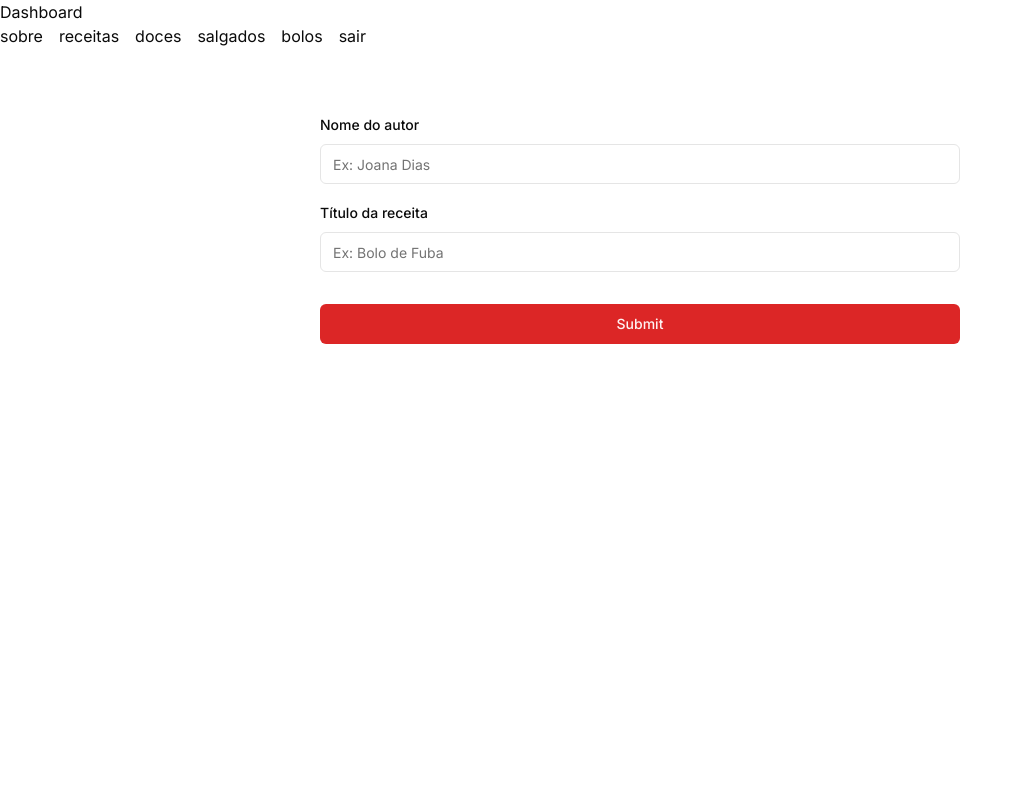
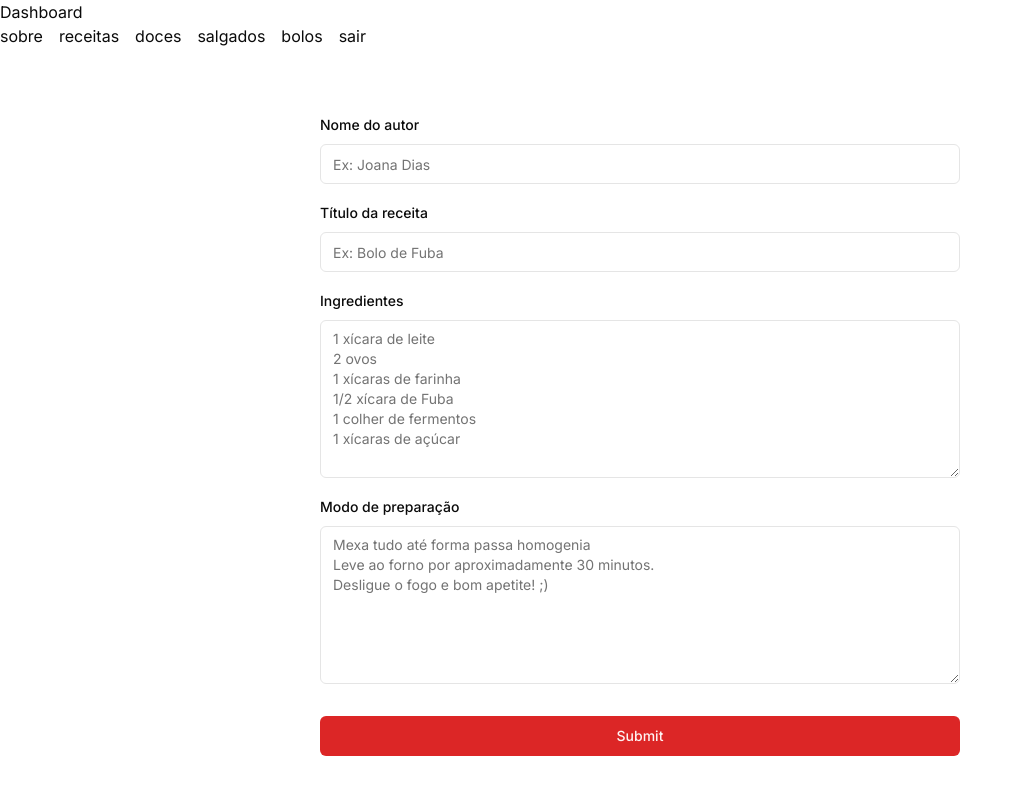
Before and after one commit to andrelucasmartins/duetted, a Next.js app: page /dashboard in a window 1280 px wide. Shown: the top 794 px of the page, without its empty margins (0-1022 px from the left). Built offline with nearby package versions, Linux system fonts and the light colour scheme.

Commit message:
feat: add new fields and fix cors for API

```diff
--- /dev/null
+++ b/src/app/api/recipe-form.ts
@@ -0,0 +1,22 @@
+import { NextApiRequest, NextApiResponse } from "next";
+
+export default function handler( req: NextApiRequest,
+  res: NextApiResponse) {
+  res.setHeader("Access-Control-Allow-Origin", "*");
+  res.setHeader("Access-Control-Allow-Methods", "POST, GET, OPTIONS");
+  res.setHeader("Access-Control-Allow-Headers", "Content-Type");
+
+  if (req.method === "OPTIONS") {
+    res.status(200).end();
+    return;
+  }
+
+  if (req.method === "POST") {
+    const { username, recipe_title, recipe_ingredients } = req.body;
+
+
+    res.status(200).json({ message: "Dados recebidos com sucesso!", data: { username, recipe_title, recipe_ingredients} });
+  } else {
+    res.status(405).json({ message: "Método não permitido" });
+  }
+}
--- a/src/app/dashboard/page.tsx
+++ b/src/app/dashboard/page.tsx
@@ -1,4 +1,4 @@
-import { AddReceiveForm } from "@/components/add-receive-form";
+import { AddRecipeForm } from "@/components/add-receive-form";
 import Link from "next/link";
 
 const MENU = [
@@ -51,7 +51,7 @@ export default function Dashboard({ ...props }: DashboardProps) {
         </ul>
       </nav>
 
-      <AddReceiveForm />
+      <AddRecipeForm />
     </section>
   );
 }
--- a/src/components/add-receive-form.tsx
+++ b/src/components/add-receive-form.tsx
@@ -14,22 +14,27 @@ import {
   FormMessage
 } from "@/components/ui/form";
 import { Input } from "@/components/ui/input";
+import { Textarea } from "./ui/textarea";
 
 const formSchema = z.object({
   username: z.string().min(8, {
     message: "O nome de usuário deve ter pelo menos 8 caracteres.",
   }),
-  receive_title: z.string().min(3, {
+  recipe_title: z.string().min(3, {
     message: "O título da receita deve ter pelo menos 3 caracteres.",
   }),
+  recipe_ingredients: z.string(),
+  preparation_method: z.string(),
 });
 
-export function AddReceiveForm() {
+export function AddRecipeForm() {
    const form = useForm<z.infer<typeof formSchema>>({
      resolver: zodResolver(formSchema),
      defaultValues: {
        username: "",
-       receive_title: "",
+       recipe_title: "",
+       recipe_ingredients: "",
+       preparation_method: "",
      },
    });
 
@@ -41,6 +46,8 @@ export function AddReceiveForm() {
           {
             method: "POST",
             headers: {
+              "Api-key": "6651a895-151c-4613-9de2-be37434ac8b7",
+              "Accept": "application/json",
               "Content-Type": "application/json",
             },
             body: JSON.stringify(values),
@@ -55,8 +62,6 @@ export function AddReceiveForm() {
       } catch (error) {
         console.error("Erro ao enviar os dados:", error);
       }
-
-       console.log(values);
      }
 
   return (
@@ -81,12 +86,38 @@ export function AddReceiveForm() {
           />
           <FormField
             control={form.control}
-            name="receive_title"
+            name="recipe_title"
             render={({ field }) => (
               <FormItem className="w-full">
                 <FormLabel>Título da receita</FormLabel>
                 <FormControl>
                   <Input placeholder="Ex: Bolo de Fuba" {...field} />
+                </FormControl>
+                <FormMessage />
+              </FormItem>
+            )}
+          />
+          <FormField
+            control={form.control}
+            name="recipe_ingredients"
+            render={({ field }) => (
+              <FormItem className="w-full">
+                <FormLabel>Ingredientes</FormLabel>
+                <FormControl>
+                  <Textarea placeholder={`1 xícara de leite\n2 ovos\n1 xícaras de farinha\n1/2 xícara de Fuba\n1 colher de fermentos\n1 xícaras de açúcar`} {...field} rows={7} />
+                </FormControl>
+                <FormMessage />
+              </FormItem>
+            )}
+          />
+          <FormField
+            control={form.control}
+            name="preparation_method"
+            render={({ field }) => (
+              <FormItem className="w-full">
+                <FormLabel>Modo de preparação</FormLabel>
+                <FormControl>
+                  <Textarea placeholder={`Mexa tudo até forma passa homogenia\nLeve ao forno por aproximadamente 30 minutos.\nDesligue o fogo e bom apetite! ;)`} {...field} rows={7} />
                 </FormControl>
                 <FormMessage />
               </FormItem>
--- /dev/null
+++ b/src/components/ui/textarea.tsx
@@ -0,0 +1,24 @@
+import * as React from "react"
+
+import { cn } from "@/lib/utils"
+
+export interface TextareaProps
+  extends React.TextareaHTMLAttributes<HTMLTextAreaElement> {}
+
+const Textarea = React.forwardRef<HTMLTextAreaElement, TextareaProps>(
+  ({ className, ...props }, ref) => {
+    return (
+      <textarea
+        className={cn(
+          "flex min-h-[80px] w-full rounded-md border border-input bg-background px-3 py-2 text-sm ring-offset-background placeholder:text-muted-foreground focus-visible:outline-none focus-visible:ring-2 focus-visible:ring-ring focus-visible:ring-offset-2 disabled:cursor-not-allowed disabled:opacity-50",
+          className
+        )}
+        ref={ref}
+        {...props}
+      />
+    )
+  }
+)
+Textarea.displayName = "Textarea"
+
+export { Textarea }
```
